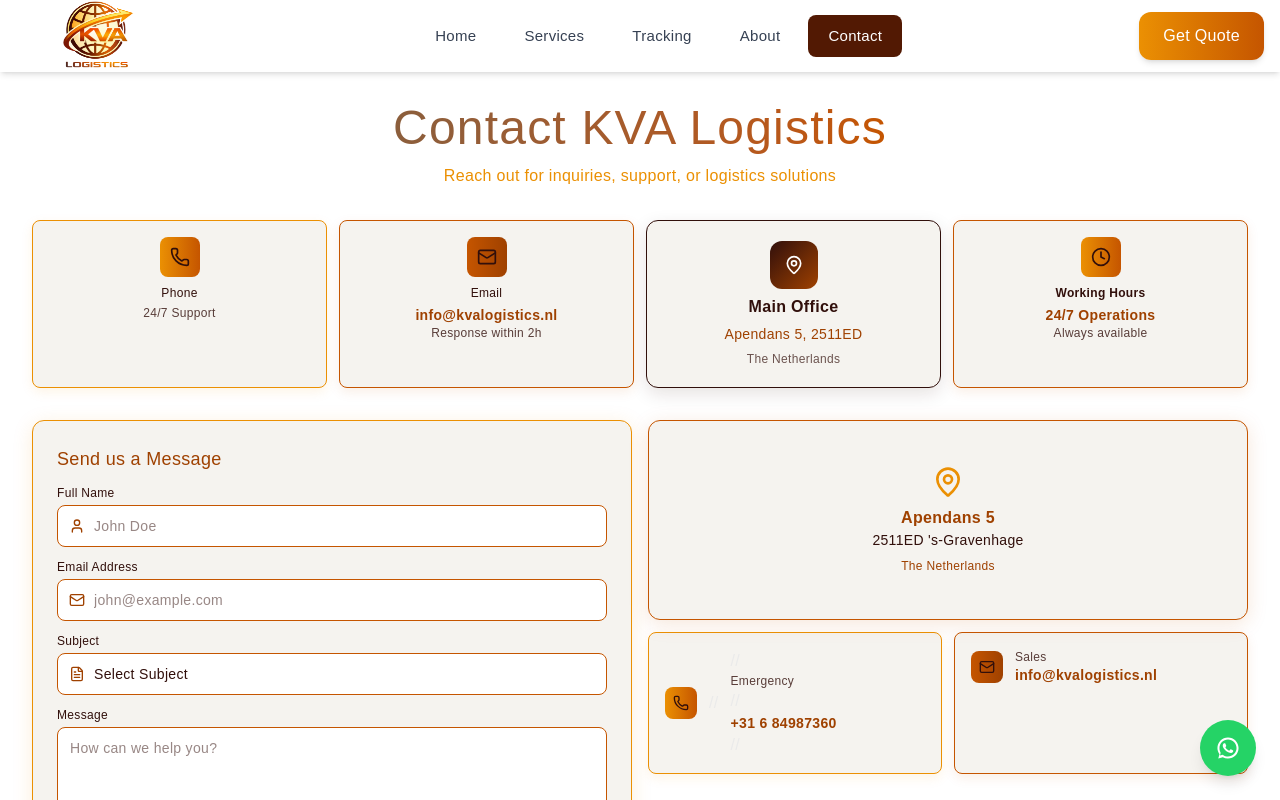
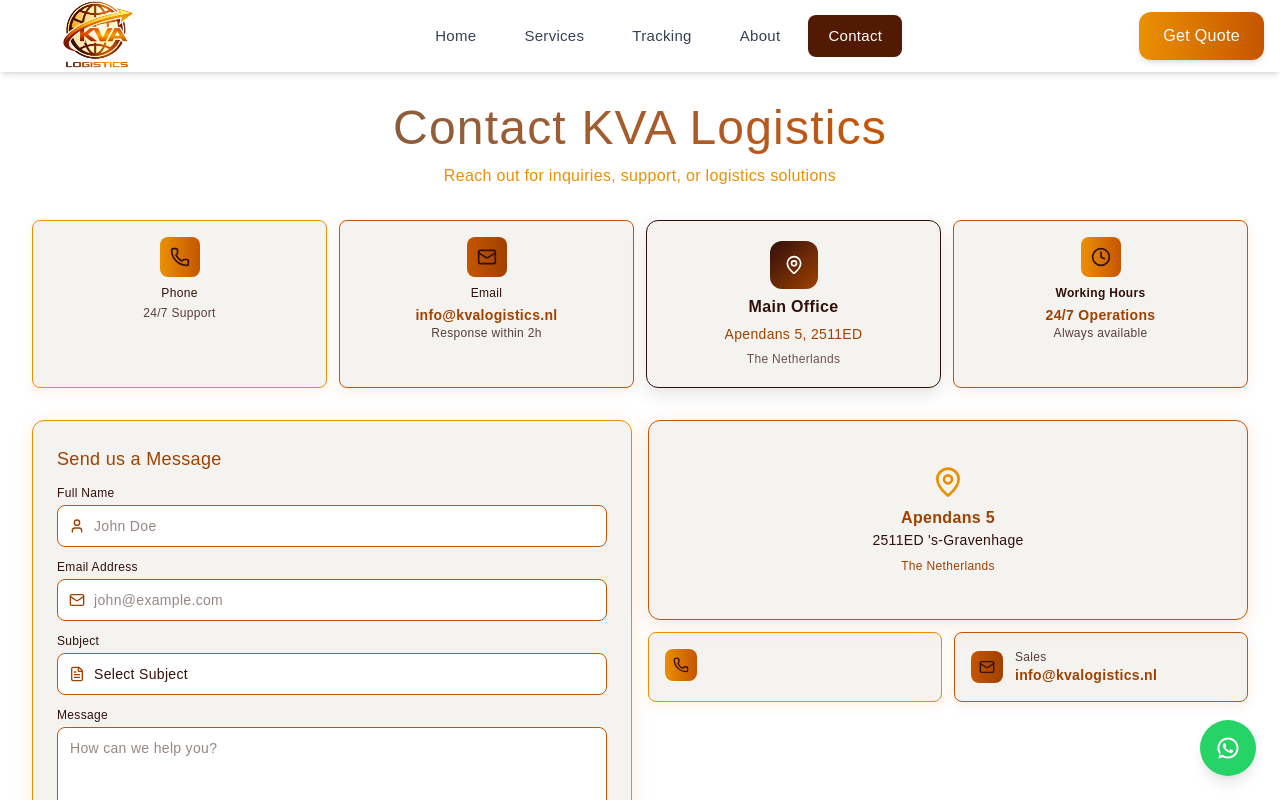
Before and after one commit to Prathamesh0008/KVA-Logistic, a Next.js app: page /contact in a window 1280 px wide. Shown: the top 800 px of the page. Built offline with nearby package versions, Linux system fonts and the light colour scheme; a web font is replaced by a local one.

Commit message:
Update page.js

```diff
--- a/app/contact/page.js
+++ b/app/contact/page.js
@@ -389,10 +389,7 @@
                           style={{ background: `linear-gradient(90deg, ${colors.goldenYellow}, ${colors.orange})` }}>
                           <Phone className="h-4 w-4" style={{ color: colors.darkBrown }} />
                         </div>
-                        // <div>
-                        //   <p className="text-xs font-medium" style={{ color: colors.darkBrown, opacity: 0.8 }}>Emergency</p>
-                        //   <p className="text-sm font-bold" style={{ color: colors.darkOrange }}>+31 6 84987360</p>
-                        // </div>
+
                       </div>
                     </div>
 
```
